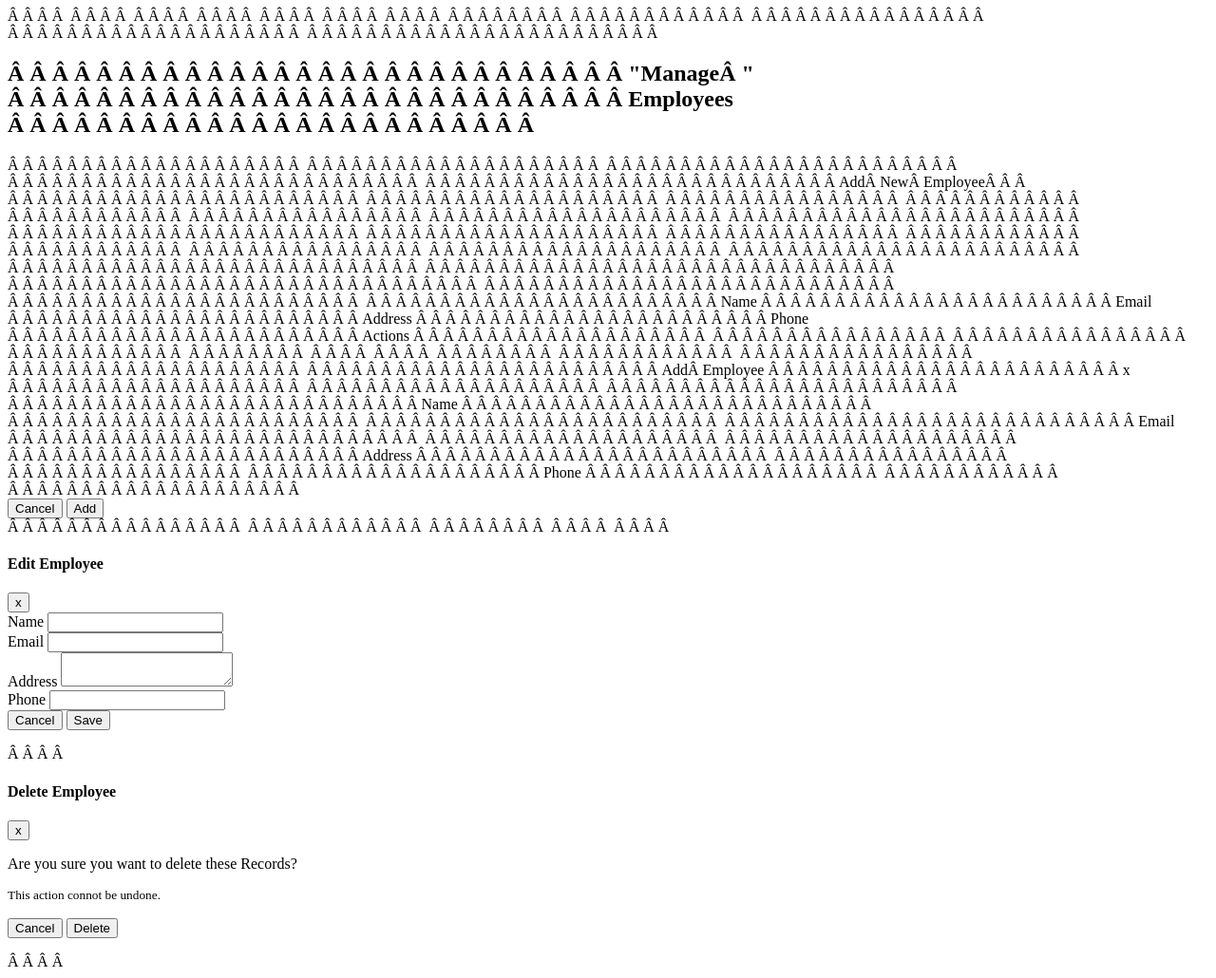
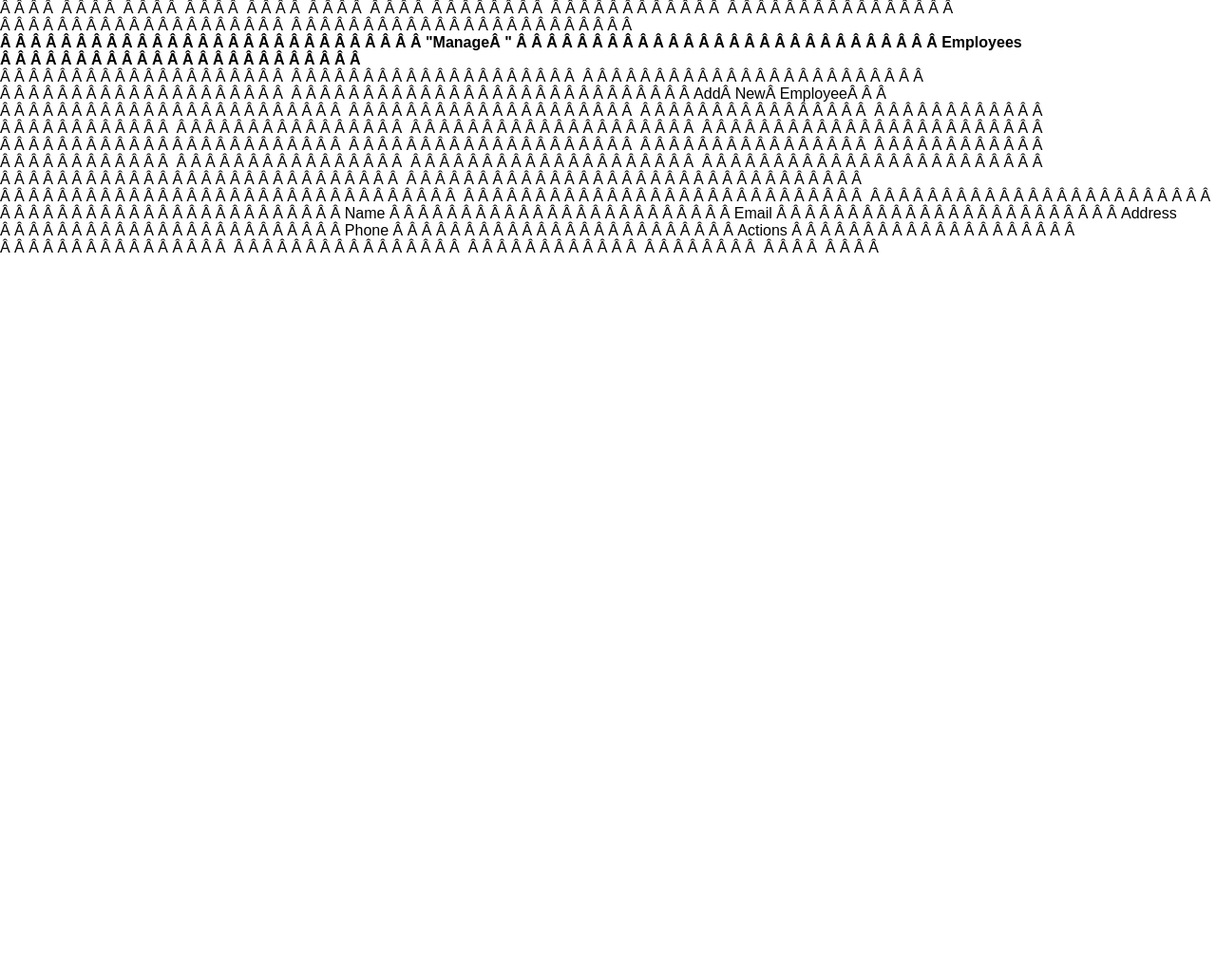
Before and after one commit to TP5-Node/Tp5Grace-Cris, a website: page pages/index.html in a window 1280 px wide. Shown: the whole page at 95% size. After the commit the page ends 800 px from the top, so only its background shows below. Drawn offline with Linux system fonts and the light colour scheme.

Commit message:
modal  display:none

```diff
--- a/pages/index.html
+++ b/pages/index.html
@@ -5,8 +5,8 @@
     <meta name="viewport" content="width=device-width, initial-scale=1.0">
     <meta http-equiv="X-UA-Compatible" content="ie=edge">
     <link rel="stylesheet" href="https://fonts.googleapis.com/css?family=Roboto|Varela+Round"/>
-    <link rel="stylesheet" href="https://fonts.googleapis.com/icon?family=Material+Icons" />
-
+    <link rel="stylesheet" href="https://fonts.googleapis.com/icon?family=Material+Icons"/>
+    <link type="text/css" rel="stylesheet" href="styles/styles.css">
     <title>TPNode</title>
 </head>
 <body>
@@ -22,7 +22,7 @@
                     </div>
                     <div class="column-addNewEmpBtn">
                         <a onclick="" href="#" class="button" data-taggle="">
-                            <i class="material-icons"></i>
+                            <i class="material-icons"></i>
                             <span>Add New Employee</span>
                         </a>
                     </div>
@@ -56,7 +56,7 @@
             </table>
         </div>
     </div>
-    <div id="addEmployeeModal">
+    <div id="addEmployeeModal" class="modal fade" style="display:none">
         <div class="modal-dialog">
             <div class="modal-content">
                 <form action="">
@@ -90,7 +90,7 @@
             </div>
         </div>
     </div>
-    <div id="editEmployeeModal" class="modal fade">
+    <div id="editEmployeeModal" class="modal fade" style="display:none">
         <div class="modal-dialog">
             <div class="modal-content">
                 <form action="">
@@ -125,7 +125,7 @@
             </div>
         </div>
     </div>
-    <div id="deleteEmployeeModal" class="modal fade">
+    <div id="deleteEmployeeModal" class="modal fade" style="display:none">
         <div class="modal-dialog">
             <div class="modal-content">
                 <form action="">
--- /dev/null
+++ b/pages/styles/styles.scss
@@ -0,0 +1,22 @@
+
+
+html, body, div, span, applet, object, iframe,
+h1, h2, h3, h4, h5, h6, p, blockquote, pre,
+a, abbr, acronym, address, big, cite, code,
+del, dfn, em, img, ins, kbd, q, s, samp,
+small, strike, strong, sub, sup, tt, var,
+b, u, i, center,
+dl, dt, dd, ol, ul, li,
+fieldset, form, label, legend,
+table, caption, tbody, tfoot, thead, tr, th, td,
+article, aside, canvas, details, embed,
+figure, figcaption, footer, header, hgroup,
+menu, nav, output, ruby, section, summary,
+time, mark, audio, video {
+	margin: 0;
+	padding: 0;
+	border: 0;
+    font-size: 100%;
+    font-family: 'Varela Round', sans-serif;;
+	vertical-align: baseline;
+}
```
Also changed, not shown: pages/styles/styles.css (added), 2 other files.
